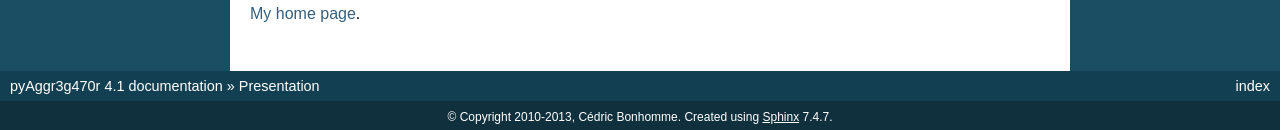
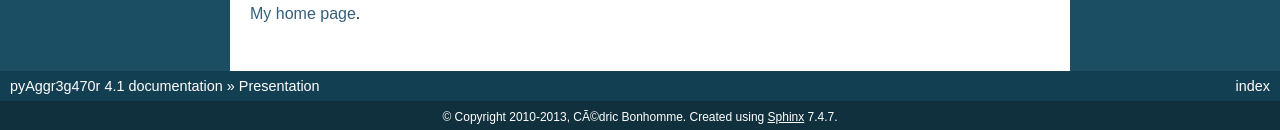
Before and after one commit to cedricbonhomme/newspipe, a Sphinx documentation site: the page built from docs/index.rst, in a window 1280 px wide and 900 px high, scrolled down 3389 px. Shown: the part 767-897 px from the top of the window. Built offline with Sphinx 7.4.7, drawn with Linux system fonts in a browser that asks for light colours.

Commit message:
Updated sphinx configuration file.

```diff
--- a/docs/conf.py
+++ b/docs/conf.py
@@ -41,7 +41,7 @@
 
 # General information about the project.
 project = u'pyAggr3g470r'
-copyright = u'2010-2013, Cédric Bonhomme'
+copyright = u'2010-2013, CÃ©dric Bonhomme'
 
 # The version info for the project you're documenting, acts as replacement for
 # |version| and |release|, also used in various other places throughout the
@@ -184,7 +184,7 @@
 # (source start file, target name, title, author, documentclass [howto/manual]).
 latex_documents = [
   ('index', 'pyAggr3g470r.tex', u'pyAggr3g470r Documentation',
-   u'Cédric Bonhomme', 'howto'),
+   u'CÃ©dric Bonhomme', 'manual'),
 ]
 
 # The name of an image file (relative to this directory) to place at the top of
@@ -214,7 +214,7 @@
 # (source start file, name, description, authors, manual section).
 man_pages = [
     ('index', 'pyaggr3g470r', u'pyAggr3g470r Documentation',
-     [u'Cédric Bonhomme'], 1)
+     [u'CÃ©dric Bonhomme'], 1)
 ]
 
 # If true, show URL addresses after external links.
@@ -228,7 +228,7 @@
 #  dir menu entry, description, category)
 texinfo_documents = [
   ('index', 'pyAggr3g470r', u'pyAggr3g470r Documentation',
-   u'Cédric Bonhomme', 'pyAggr3g470r', 'One line description of project.',
+   u'CÃ©dric Bonhomme', 'pyAggr3g470r', 'One line description of project.',
    'Miscellaneous'),
 ]
 
```
